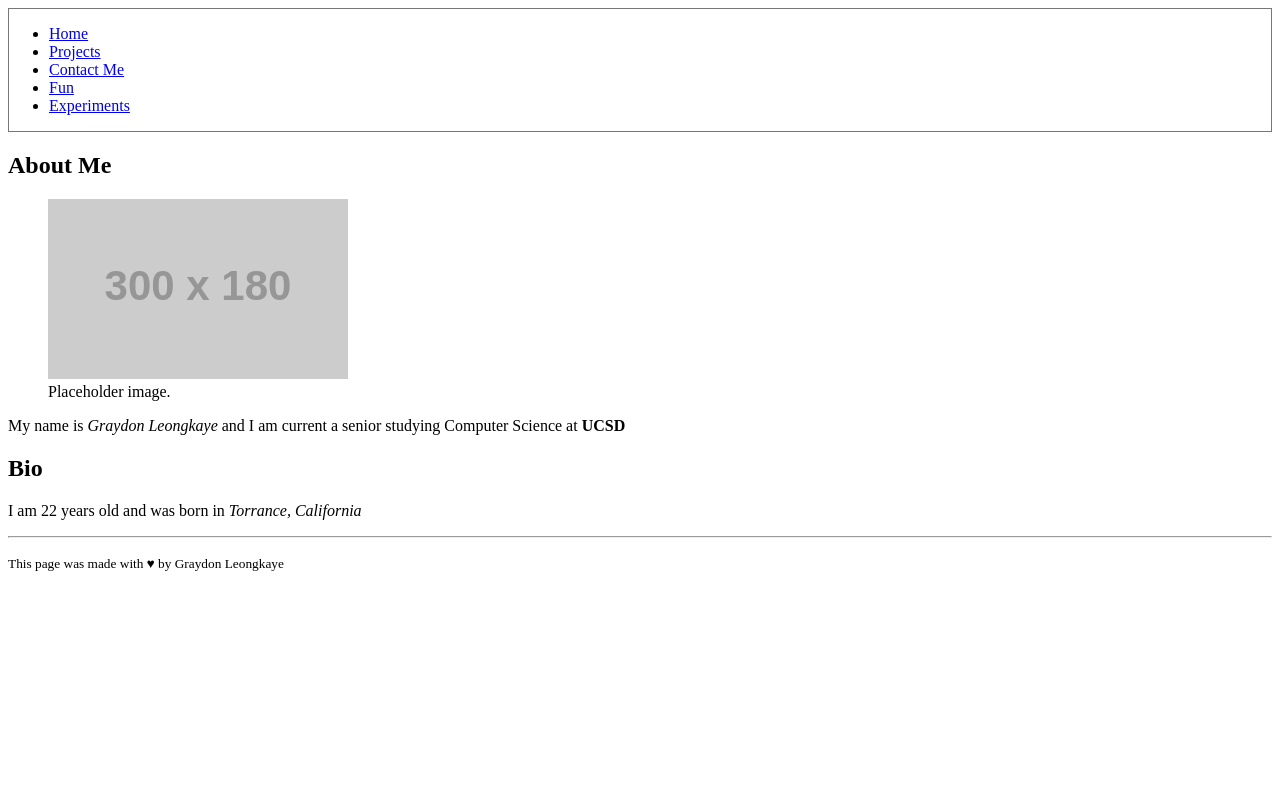
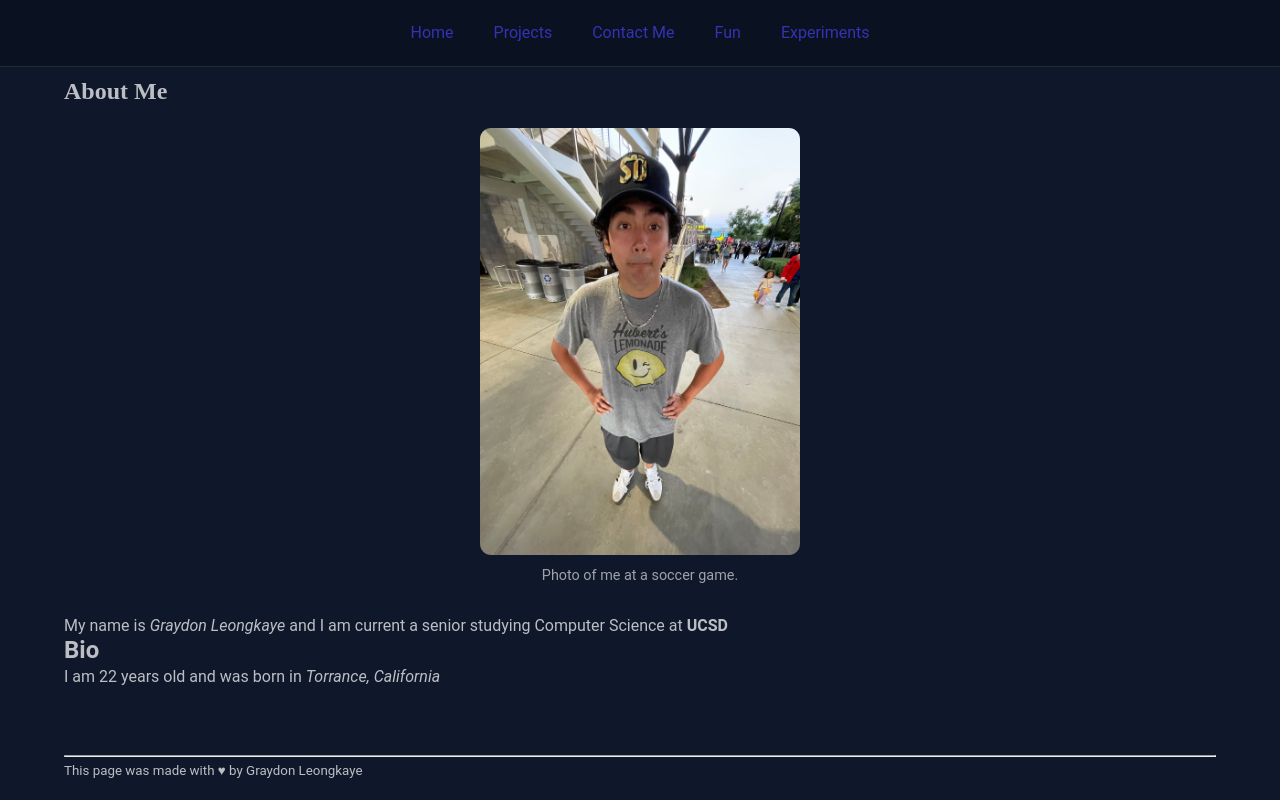
Before and after one commit to Graydon759/cse-134b-hw4, a plain HTML site: page about.html in a window 1280 px wide. Drawn offline with Linux system fonts and the light colour scheme; placeholder pictures from the web are drawn by us.

Commit message:
added main.css with a dark theme, added 4 different versions of images for different devices, and removed some styling in html

```diff
--- a/about.html
+++ b/about.html
@@ -10,7 +10,6 @@
         <title>About Me - Portfolio</title>
         <link href="images/favicon.ico" rel="icon">
         <link href="styles/main.css" rel="stylesheet">
-        <style>.navigation_bar{border:1px solid #777;}</style>
     </head>
     <body>
         <header>
@@ -28,8 +27,13 @@
             <section id = "personal_info">
                <h1>About Me</h1>
                 <figure id = "img_of_my_face">
-                    <img src="https://via.placeholder.com/300x180" alt="Placeholder portrait" width="300" height="180" />
-                    <figcaption>Placeholder image.</figcaption>
+                    <picture>
+                        <source srcset="images/portrait_large.jpg" media ="(min-width: 1024px)" type="image/jpeg">
+                        <source srcset="images/portrait_medium.jpg" media ="(min-width: 600px)" type="image/jpeg">
+                        <source srcset="images/portrait_small.jpg" type="images/jpeg">
+                    <img src="images/portrait.jpg" alt ="Portrait photo of Graydon L">
+                    <figcaption>Photo of me at a soccer game.</figcaption>
+                    </picture>
                 </figure>
                <p>My name is <i>Graydon Leongkaye</i> and I am current a senior studying Computer Science at <b>UCSD</b></p>
                <h2>Bio</h2>
--- a/styles/main.css
+++ b/styles/main.css
@@ -0,0 +1,175 @@
+:root{
+    --text_color:rgba(255,255,255,0.72); /*like an off white*/
+    --background_color: #0f172a; /*dark blue*/
+    --nav_bar_background_color:#0a1120; /*darker blue*/
+    --nav_bar_boarder_and_hover_color: rgba(255,255,255,0.1); /*gray*/
+    --nav_bar_accent: color(srgb 0.2 0.2 0.7);
+    --fig_caption_text: rgba(255,255,255,0.6);
+}
+
+@property --text_color{
+    syntax: "<color>";
+    inherits: true;
+    initial-value: rgba(255,255,255,0.72);
+}
+
+@import url('https://fonts.googleapis.com/css2?family=Roboto+Slab:wght@100..900&family=Roboto:ital,wght@0,100..900;1,100..900&display=swap');
+
+/* CSS Reset*/
+*{
+    margin: 0;
+    padding: 0;
+}
+
+/*makes it so links dont change color after you click*/
+a:visited{
+    color:inherit;
+}
+
+body{
+    background-color: var(--background_color, #0f172a);
+    color: var(--text_color, #e6e6e6);
+    display: grid;
+    grid-template-rows: auto 1fr auto;
+    min-height: 100vh;
+    font-family: 'Roboto', sans-serif;
+    line-height: 1.6rem;
+}
+
+main ol, main ul{
+    padding-left: 1.25rem;
+}
+
+html, body{
+    min-height: 100dvh;
+}
+
+main{
+    width: min(100dvw - 2rem, 72rem);
+    margin-inline: auto;
+    padding-inline: clamp(1rem,3dvw,2rem);
+}
+
+img,svg,video,canvas,iframe{
+    max-width: 100%;
+    height: auto;
+    display: block;
+}
+
+body > h1{
+    font-family: 'Roboto Slab', serif;
+}
+
+h1{
+    font-family: 'Roboto Slab', serif;
+}
+
+header nav ul{
+    display: flex;
+    gap: 1rem;
+    justify-content: center;
+    list-style: none;
+}
+
+.navigation_bar{
+    background-color: var(--nav_bar_background_color);
+    padding: 0.75rem 0;
+    border-bottom: 1px solid var(--nav_bar_boarder_and_hover_color);
+    width: 100%;
+    margin-bottom: 0.75rem;
+}
+
+.navigation_item a {
+    color: var(--nav_bar_accent);
+    text-decoration: none;
+    padding: 0.5rem 0.75rem;
+    border-radius: 6px;
+    display: inline-block;
+    transition: background-color 0.2s ease, transform 0.2s ease;
+}
+
+.navigation_item a:hover {
+    background-color: var(--nav_bar_boarder_and_hover_color);
+    transform: translateY(-2px);
+    text-decoration: underline;
+}
+
+footer{
+    width: min(100% - 2rem, 72rem);
+    margin: 1.5rem auto 1rem;
+}
+
+#img_of_my_face {
+    display: flex;
+    justify-content: center;
+    margin: 1.5rem 0;
+}
+
+#img_of_my_face picture, #img_of_my_face img {
+  width: 100%;
+  max-width: 20rem;
+  height: auto;
+  border-radius: 0.7rem;
+  object-fit: cover;
+  object-position: center;
+}
+
+#img_of_my_face figcaption {
+  font-size: 0.9rem;
+  text-align: center;
+  margin-top: 0.5rem;
+  color: var(--fig_caption_text);
+}
+
+#req_dialog dialog{
+    background-color: color-mix(in srgb, red 80%, black);
+    /**/
+    color: var(--text_color);
+    padding: 1.25rem;
+    text-align: center;
+    position: fixed;
+    top:50%;
+    left: 50%;
+    transform: translate(-50%, -50%);
+}
+
+html{
+    font-size: 100%;
+}
+/* For phones */
+@media (max-width: 599px) {
+    body { line-height: 1.6; }
+
+    .navigation_bar { padding: 0.5rem 0; }
+
+    header nav ul {
+      gap: 0.5rem;
+      flex-wrap: wrap;
+      padding-inline: 0.5rem;
+    }
+    .navigation_item a {
+      padding: 0.6rem 0.9rem;
+    }
+
+    main { padding-inline: clamp(0.75rem, 4dvw, 1.25rem); }
+  }
+
+  /* For tablets */
+  @media (min-width: 600px) and (max-width: 1023px) {
+    main { width: min(100dvw - 3rem, 72rem); }
+    header nav ul { gap: 0.75rem; }
+  }
+
+  /* For Computers*/
+  @media (min-width: 1024px) {
+    main { width: min(100dvw - 4rem, 72rem); }
+    header nav ul { gap: 1rem; }
+  }
+
+  @supports (selector(&)) {
+    #contact-info {
+      form {
+        input, textarea { width: 100%; }
+      }
+    }
+  }
```
Also changed, not shown: contact.html (+0 -1 lines), experiments.html (+0 -1 lines), fun.html (+0 -1 lines), index.html (+0 -1 lines), projects.html (+0 -1 lines), images/portrait_large.jpg (added), images/portrait_medium.jpg (added), images/portrait_small.jpg (added), 1 other file.
